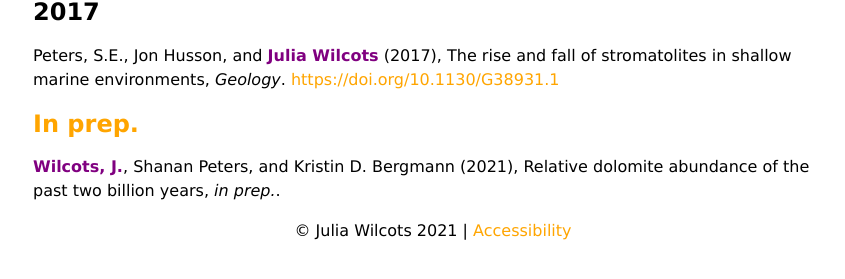
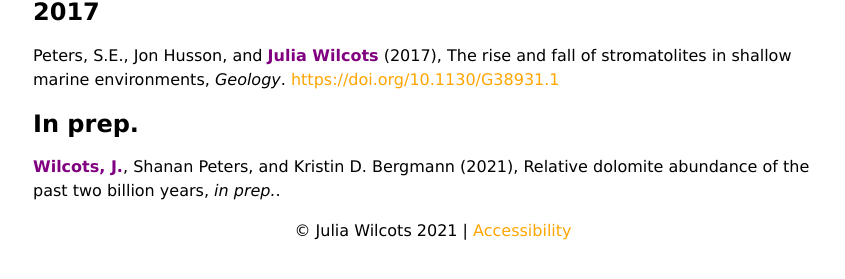
Before and after one commit to juliawilcots/juliawilcots.github.io, a Jekyll site: the page publications/index.html, which Jekyll copies as it is, in a window 1280 px wide. Shown: the part 499-778 px from the top of the page, without its empty margins (207-1052 px from the left). Built offline with Jekyll 4.4.1, drawn with Linux system fonts in a browser that asks for light colours.

Commit message:
change back to black
still need to add PDFs

```diff
--- a/publications/index.html
+++ b/publications/index.html
@@ -45,7 +45,7 @@
   <h2>2017</h2>
   <p> Peters, S.E., Jon Husson, and <strong style="color:purple;">Julia Wilcots</strong> (2017), The rise and fall of stromatolites in shallow marine environments, <em>Geology</em>. <a href="https://doi.org/10.1130/G38931.1">https://doi.org/10.1130/G38931.1</a></p>
 
-  <h2 style="color:orange;">In prep.</h2>
+  <h2>In prep.</h2>
   <p><strong style="color:purple;">Wilcots, J.</strong>, Shanan Peters, and Kristin D. Bergmann (2021), Relative dolomite abundance of the past two billion years, <em>in prep.</em>.</p>
 
 
```
